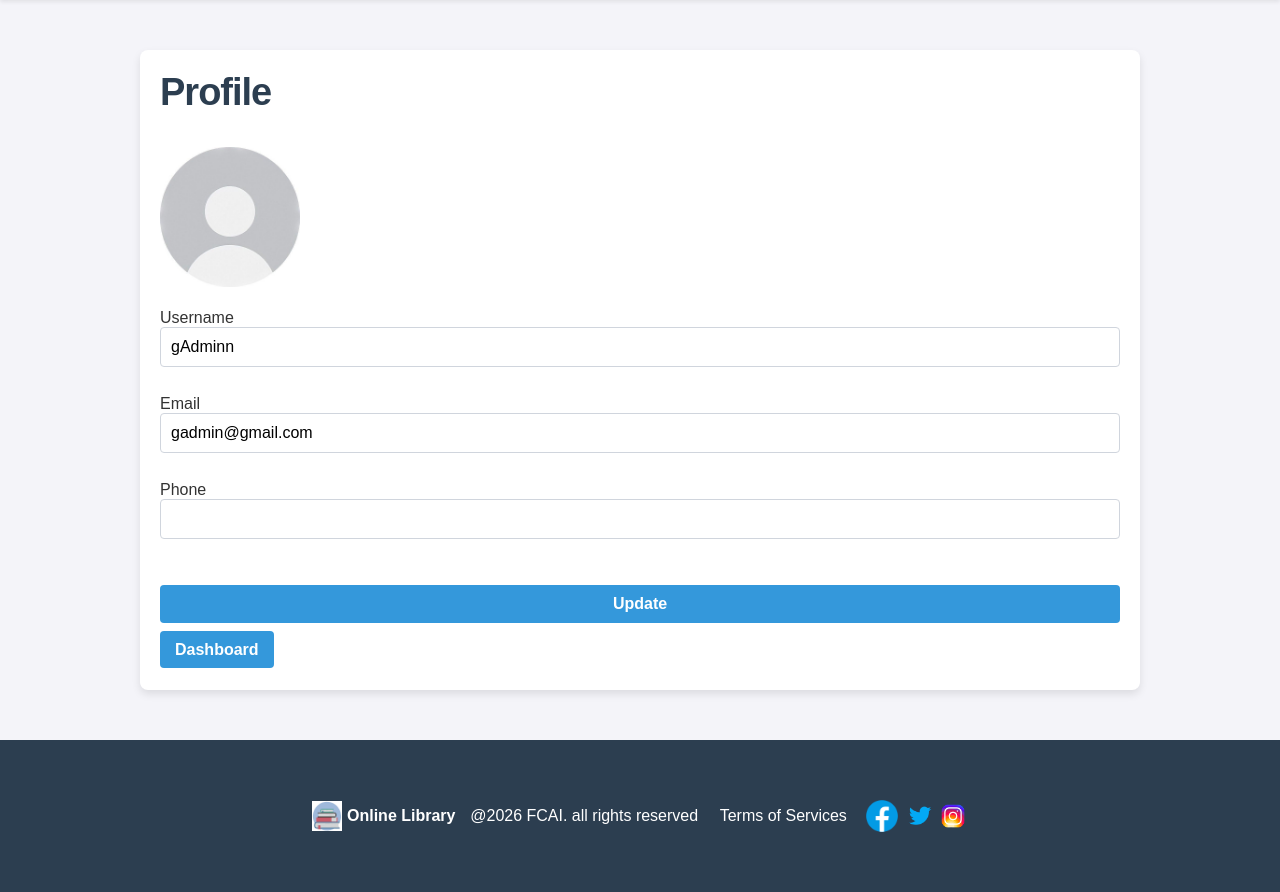
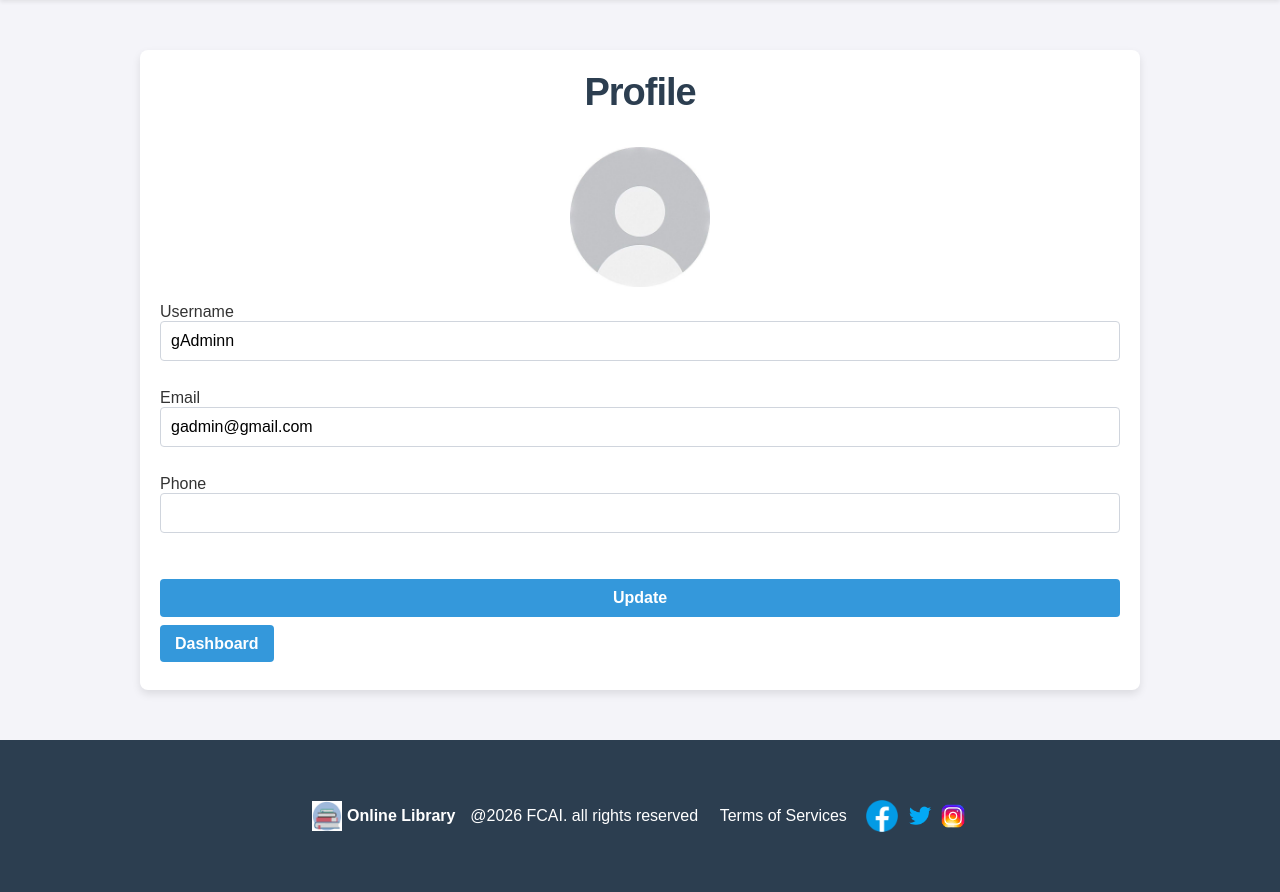
Before and after one commit to Grace-Emad/library-website-web, a Django app: page /accounts/profile/ in a window 1280 px wide. Shown: the part 78-970 px from the top of the page. Run offline with Django 5.2, Linux system fonts and the light colour scheme; a user stored in the database is signed in.

Commit message:
fixed html and profile

```diff
--- a/books/static/css/style.css
+++ b/books/static/css/style.css
@@ -245,10 +245,12 @@ th {
     color: var(--primary-color);
 }
 
-.profileForm {
+.profile_container {
     display: flex;
+    flex-direction: column;
     justify-content: center;
-    gap: 2rem;
+    align-items: center;
+    margin-bottom: 1rem;
 }
 
 .checkBox-wrapper {
--- a/templates/profile.html
+++ b/templates/profile.html
@@ -1,26 +1,16 @@
 {% extends 'index.html' %}
 {% load static %}
-<!DOCTYPE html>
-<html lang="en">
-<head>
-    <link rel="preconnect" href="https://fonts.googleapis.com">
-    <link rel="preconnect" href="https://fonts.gstatic.com" crossorigin>
-    <link href="https://fonts.googleapis.com/css2?family=Lobster&display=swap" rel="stylesheet">
-    <link rel="icon" type="image/x-icon" href="{% static 'images/icon.png' %}">
-    <meta charset="UTF-8">
-    <title>Sign Up</title>
-    <link rel="stylesheet" href="{% static 'css/style.css' %}">
-    <link rel="stylesheet" href="{% static 'css/queries.css' %}">
-</head>
 <body>
     <main class="container">
         {% block content %}
             <section class="form-container">
-            <h1>Profile</h1>
+
             <form method="POST" enctype="multipart/form-data">
             {% csrf_token %}
-                <img src="{% static 'images/Profile.jpg' %}" alt="profile picture" width="140">
-                <br><br>
+                <div class="profile_container">
+                    <h1>Profile</h1>
+                    <img src="{% static 'images/Profile.jpg' %}" alt="profile picture" width="140">
+                </div>
                 <div>
                     <label>Username </label>
                     {{ form.username }}
@@ -57,4 +47,3 @@
         {% endblock %}
     </main>
 </body>
-</html>
```
Also changed, not shown: templates/login.html (+0 -13 lines), templates/signup.html (+0 -13 lines), db.sqlite3.
